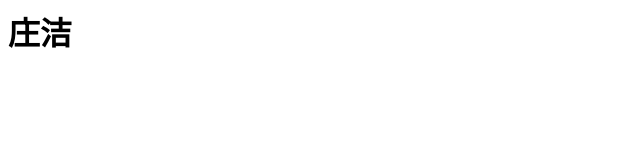
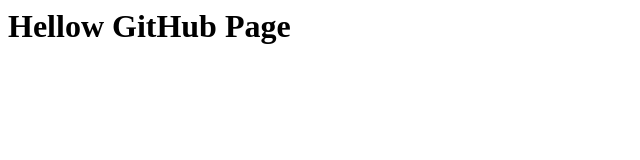
Before and after one commit to wang1547344535/zhuangjie.github.io, a plain HTML site: page index.html in a window 1280 px wide. Shown: the whole page, without its empty margins (0-640 px from the left). Drawn offline with Linux system fonts and the light colour scheme.

Commit message:
Update index.html

```diff
--- a/index.html
+++ b/index.html
@@ -1 +1 @@
-<h1>庄洁</h1>
+<h1>Hellow GitHub Page</h1>
```
